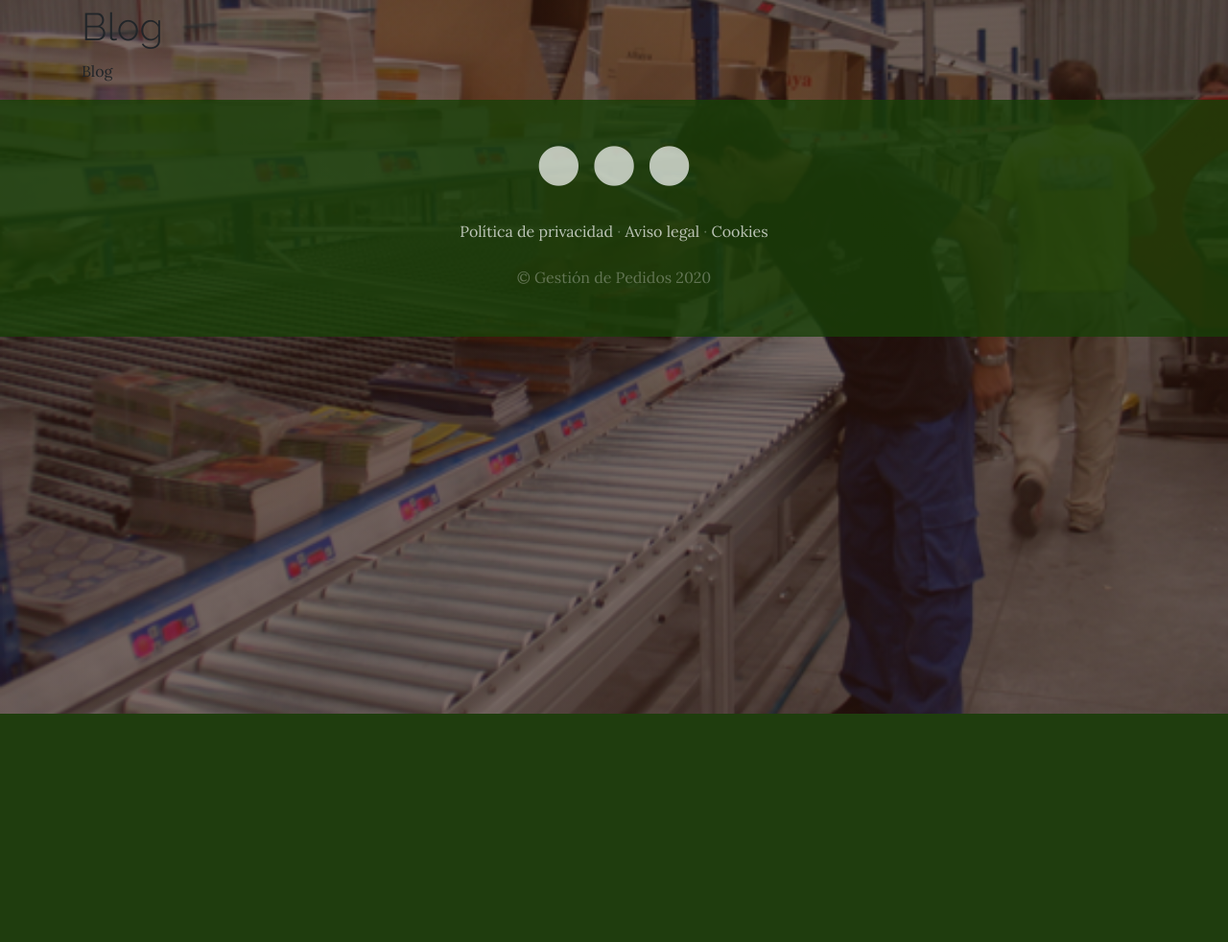
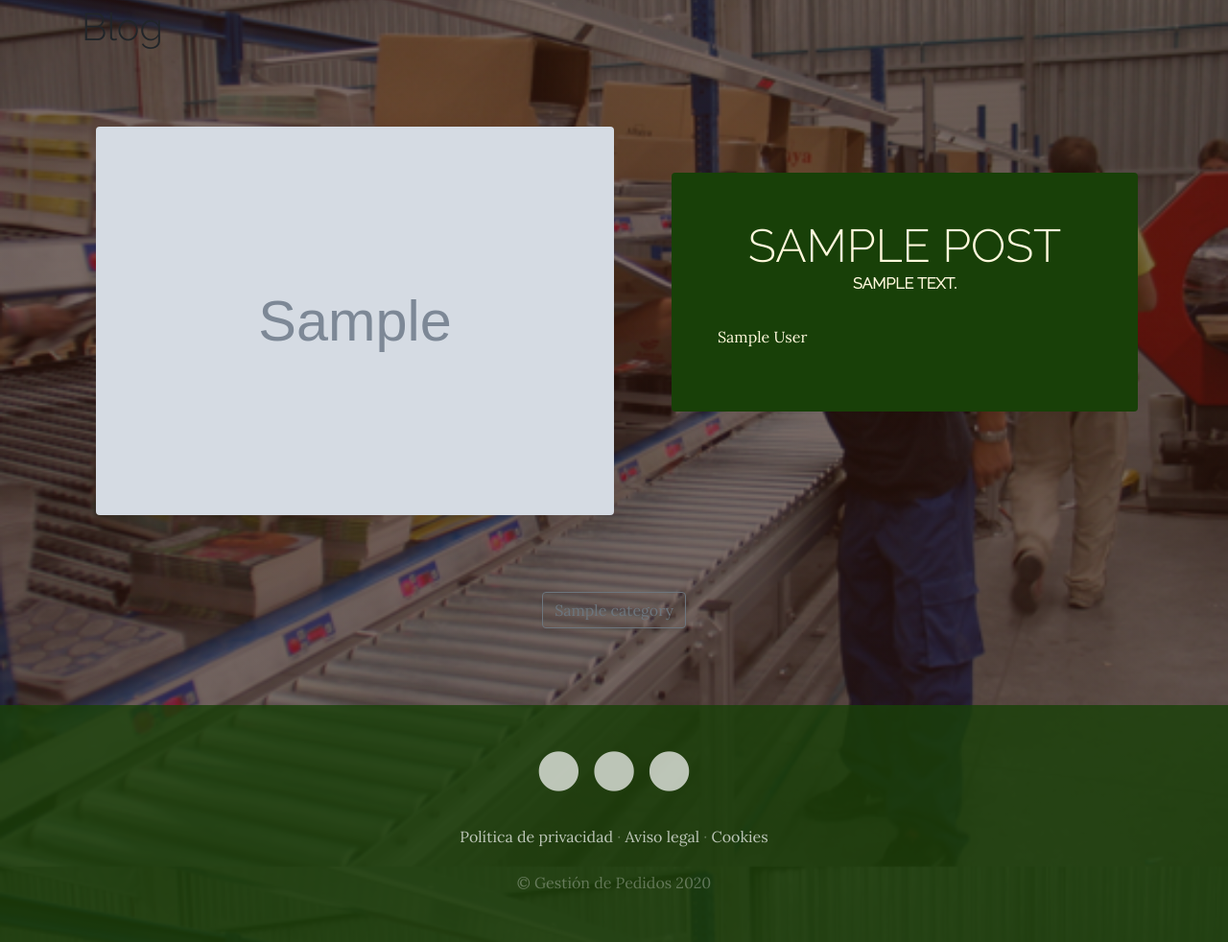
Before and after one commit to jjalviarez/web_blog, a Django app: page /blog/ in a window 1280 px wide. Shown: the part 56-1038 px from the top of the page at 96% size. Before the commit the page ends 800 px from the top, so only its background shows below. Run offline with Django 3.2, Linux system fonts and the light colour scheme; tables that the repository leaves empty hold one stand-in row (values such as "Sample post"); grey boxes marked "Sample" are stand-in pictures; some libraries are stand-ins or nearby versions.

Commit message:
add view and template to blog

```diff
--- a/web_blog/blog/urls.py
+++ b/web_blog/blog/urls.py
@@ -5,4 +5,5 @@ from web_blog.blog import views
 app_name = "blog"
 urlpatterns = [
         path('', views.blog, name='blog'),
+        path('category/<category_id>', views.category, name='category'),
 ]
--- a/web_blog/blog/views.py
+++ b/web_blog/blog/views.py
@@ -1,11 +1,18 @@
 
 from django.shortcuts import render, HttpResponse
-#from .models import Blog
+from .models import Category, Post
 # Create your views here.
 
 
 def blog(request):
-    #blog = Blog.objects.all()
+    posts = Post.objects.all()
+    categories = Category.objects.filter(post__in = posts).distinct()
 
-    #return render(request,'blog/blog.html',{'blog': blog})
-    return render(request,'blog/blog.html')
+
+    return render(request,'blog/blog.html',{'posts': posts, 'categories':categories})
+
+def category(request,category_id):
+    posts = Post.objects.filter(category__id__exact=category_id)
+    categories = Category.objects.filter(post__in = posts).distinct()
+
+    return render(request,'blog/blog.html',{'posts': posts, 'categories': categories})
--- a/web_blog/static/css/project.css
+++ b/web_blog/static/css/project.css
@@ -138,6 +138,10 @@ p {
 
 .intro {
   position: relative;
+}
+
+.intro .intro-text .author {
+text-align: left;
 }
 
 @media (min-width: 992px) {
--- a/web_blog/templates/base.html
+++ b/web_blog/templates/base.html
@@ -63,19 +63,16 @@
               <a class="nav-link text-uppercase text-expanded" href="{% url 'about' %}">About</a>
             </li>
             <li class="nav-item {% if request.path ==  '/servicios/' %} active {% endif %} ">
-              {# URL provided by django-allauth/account/urls.py #}
               <a id="sign-up-link" class="nav-link text-uppercase text-expanded" href="{% url 'servicios:servicios' %}">Servicios</a>
             </li>
             <li class="nav-item {% if request.path ==  '/webapp/tienda/' %} active {% endif %} ">
-              {# URL provided by django-allauth/account/urls.py #}
               <a id="log-in-link" class="nav-link text-uppercase text-expanded" href="{% url 'webapp:tienda' %}">Tienda</a>
             </li>
             <li class="nav-item {% if request.path ==  '/webapp/contacto/' %} active {% endif %} ">
-              {# URL provided by django-allauth/account/urls.py #}
               <a id="sign-up-link" class="nav-link text-uppercase text-expanded" href="{% url 'webapp:contacto' %}">Contacto</a>
             </li>
-            <li class="nav-item {% if request.path ==  '/blog/' %} active {% endif %} ">
-              {# URL provided by django-allauth/account/urls.py #}
+            {% url 'blog:blog' as url_blog_blog %}
+            <li class="nav-item {% if url_blog_blog in request.path %} active {% endif %} ">
               <a id="log-in-link" class="nav-link text-uppercase text-expanded" href="{% url 'blog:blog' %}">Blog</a>
             </li>
           </ul>
--- a/web_blog/templates/blog/blog.html
+++ b/web_blog/templates/blog/blog.html
@@ -4,5 +4,38 @@
 
 {% block content %}
   <h1>Blog</h1>
-  <p>Blog</p>
+  {% for post in posts %}
+
+
+
+  <section class="page-section clearfix">
+    <div class="container">
+      <div class="intro">
+        <img class="intro-img img-fluid mb-3 mb-lg-0 rounded servicios" src="{{ post.image.url }}" alt="">
+        <div class="intro-text left-0 text-center bg-faded p-5 rounded">
+          <h2 class="section-heading mb-4" >
+            <span class="section-heading-lower">{{ post.title }}</span>
+            <span class="section-heading-upper">{{ post.content }}</span>
+          </h2>
+          <p class="author">{{ post.author.name }}</p>
+
+        </div>
+      </div>
+    </div>
+  </section>
+
+  {% endfor %}
+
+  <section class="page-section clearfix">
+    <div class="container">
+      <ul class="list-inline d-flex justify-content-center">
+        {% for category in categories %}
+            <li class="list-inline-item">
+            <a class="btn btn-outline-secondary" href="{% url 'blog:category' category.id %}">{{ category.name }}</a>
+            </li>
+        {% endfor %}
+      </ul>
+  </div>
+  </section>
+
 {% endblock content %}
```
